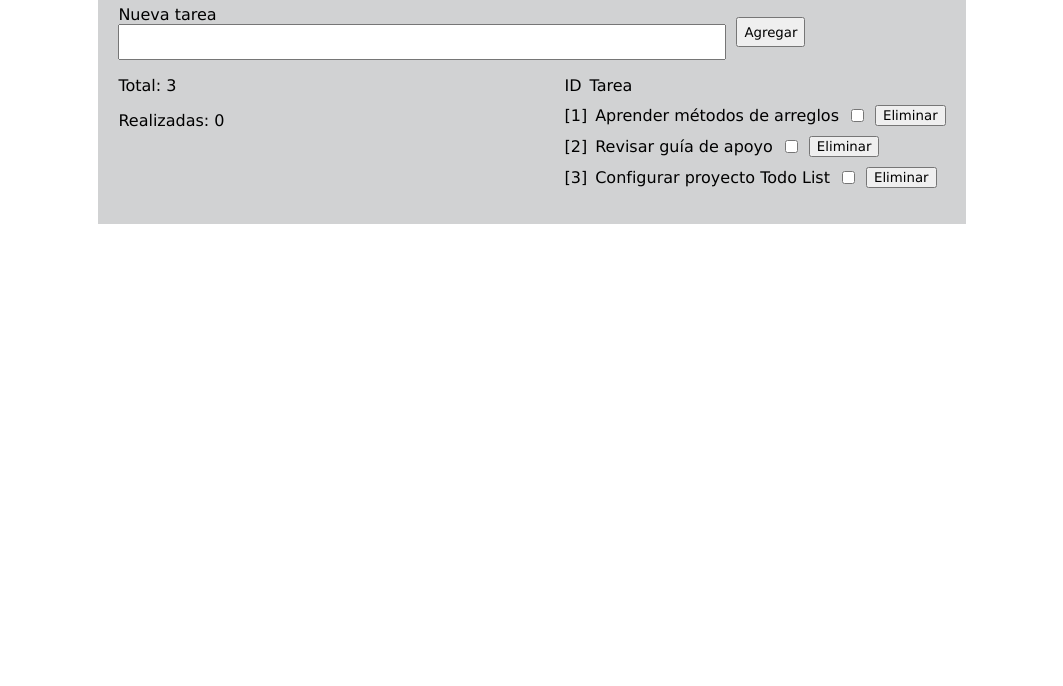
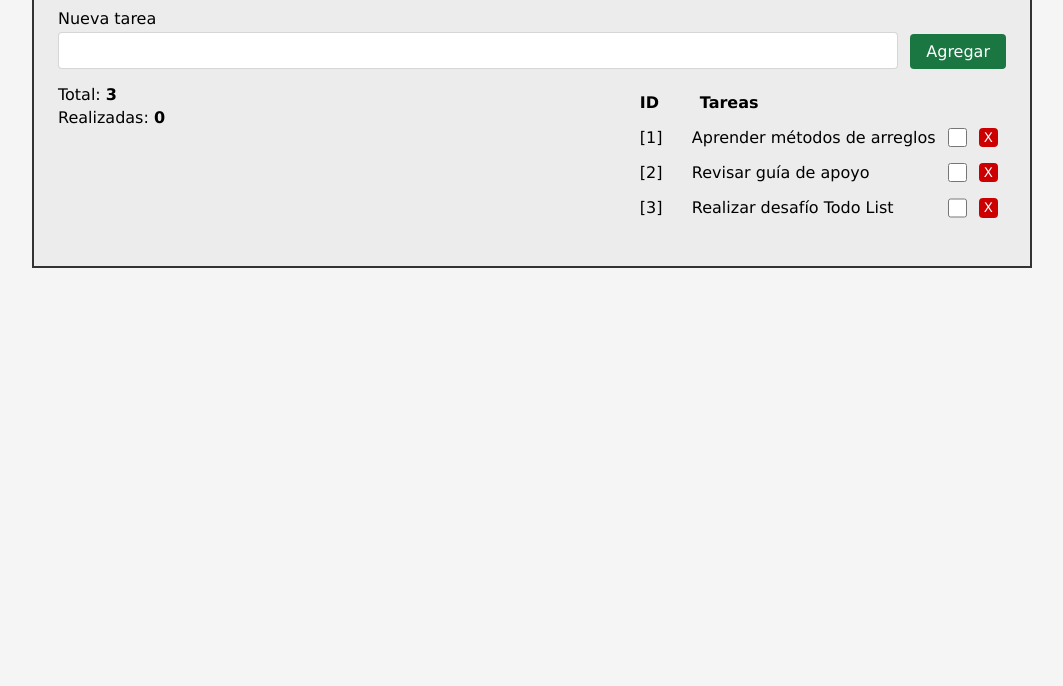
Before and after one commit to catalina-TS/desafio-todo-list, a plain HTML site: page index.html in a window 1280 px wide. Shown: the part 114-800 px from the top of the page, without its empty margins (108-1171 px from the left). Drawn offline with Linux system fonts and the light colour scheme.

Commit message:
Arreglo de archivos js, css y html

```diff
--- a/assets/css/style.css
+++ b/assets/css/style.css
@@ -1,55 +1,164 @@
-*{font-family: 'Lucida Sans', 'Lucida Sans Regular', 'Lucida Grande', 'Lucida Sans Unicode', Geneva, Verdana, sans-serif;}
+/* 1. Reset básico y tipografía */
+* {
+    box-sizing: border-box;
+    font-family: 'Lucida Sans', 'Lucida Grande', Geneva, Verdana, sans-serif;
+    margin: 0;
+    padding: 0;
+}
 
-body{
+/* 2. Centrar el contenedor principal */
+body {
     display: flex;
     justify-content: center;
+    padding: 2rem;
+    background-color: #f5f5f5;
 }
 
-.input-tareas{
+/* 3. Estilos del bloque que envuelve todo */
+.bloque-lista {
+    width: 1000px;
+    padding: 1.5rem;
+    background-color: #ececec;
+    border: 2px solid #333;
+}
+
+/* 4. Cabecera */
+header h1 {
+    font-size: 2rem;
+    margin-bottom: 0.5rem;
+    text-align: start;
+}
+
+header hr {
+    border-top: 2px solid #96969475;
+    margin-bottom: 1rem;
+}
+
+/* 5. Formulario de agregar tareas */
+.agregar-tareas {
+    display: flex;
+    align-items: end;
+    gap: 0.75rem;
+    margin-bottom: 1rem;
+}
+
+.input-tareas {
     display: flex;
     flex-direction: column;
+    flex: 1;
 }
 
-#nueva-tarea{
-    width: 600px;
-    height: 30px;
+.input-tareas label {
+    margin-bottom: 0.25rem;
 }
 
-#btn-agregar{
-    height: 30px;
+#nueva-tarea {
+    width: 100%;
+    padding: 0.5rem;
+    font-size: 1rem;
+    border: 1px solid #99999967;
+    border-radius: 4px;
 }
 
-.bloque-lista{
-padding: 20px;
-background-color: rgb(209, 210, 211);
+#nueva-tarea:focus {
+    outline: none;
+    border-color: #555;
 }
 
-.agregar-tareas{
-    display: flex;
-    flex-direction: row;
-    align-items: center;
-    gap: 10px;
+#btn-agregar {
+    padding: 0.5rem 1rem;
+    font-size: 1rem;
+    border: none;
+    background-color: #1a7742;
+    color: #fff;
+    border-radius: 4px;
+    cursor: pointer;
 }
 
-.resumen-lista{
-    display: flex;
-    flex-direction: row;
-    gap: 300px
+#btn-agregar:hover {
+    background-color: #12532e;
 }
 
-ul{
+/* 6. Resumen de contadores y lista de tareas */
+.resumen-lista {
     display: flex;
-    flex-direction: column;
-    gap: 10px;
+    justify-content: space-between;
+    margin-bottom: 1rem;
 }
 
-li{
+.contador-tareas p {
+    font-size: 1rem;
+    margin-bottom: 0.25rem;
+}
 
+.contador-tareas span {
+    font-weight: bold;
+}
+
+/* 7. Lista de tareas */
+#lista-tareas {
     list-style: none;
+    padding: 0;
+    margin: 0;
 }
 
 #lista-tareas li {
     display: flex;
     align-items: center;
-    gap: 0.5rem;
-  }
+    gap: 0.75rem;
+    padding: 0.5rem;
+}
+
+/* 8. Encabezado de la lista (primer li) */
+.header-lista {
+    font-weight: bold;
+}
+
+.header-lista .tarea-id {
+    width: 3rem;
+}
+
+.header-lista .tarea-desc {
+    flex: 1;
+}
+
+.header-lista .tarea-acc {
+    width: 6rem;
+    text-align: center;
+}
+
+/* 9. Columnas de cada tarea */
+.tarea-id {
+    width: 2.5rem;
+}
+
+.tarea-desc {
+    flex: 1;
+}
+
+/* 10. Checkbox y botón Eliminar */
+.chk-completado {
+    width: 1.2rem;
+    height: 1.2rem;
+    cursor: pointer;
+}
+
+.btn-eliminar {
+    width: 1.2rem;
+    height: 1.2rem;
+    border: none;
+    background-color: #cc0000;
+    color: #fff;
+    border-radius: 4px;
+    cursor: pointer;
+}
+
+.btn-eliminar:hover {
+    background-color: #b30000;
+}
+
+/* 11. Estilo para tareas completadas */
+.completada {
+    text-decoration: line-through;
+    opacity: 0.6;
+}
--- a/assets/js/script.js
+++ b/assets/js/script.js
@@ -11,18 +11,24 @@ const completadasSpan = document.querySelector('#tareas-completadas');
 let tareas = [
   { id: 1, descripcion: 'Aprender métodos de arreglos', completado: false },
   { id: 2, descripcion: 'Revisar guía de apoyo',          completado: false },
-  { id: 3, descripcion: 'Configurar proyecto Todo List',   completado: false }
+  { id: 3, descripcion: 'Realizar desafío Todo List',   completado: false }
 ];
 
-// 3) Función que dibuja la lista y actualiza contadores
+// 3) Función que dibuja el header, las tareas y actualiza contadores
 function renderizarTareas() {
-    // 1) Cabecera como primer <li>
-    listaTareas.innerHTML = `
-      <li class="header-lista">
+  // limpiar todo
+  listaTareas.innerHTML = '';
+
+  // --- Header como primer li ---
+  const header = document.createElement('li');
+  header.classList.add('header-lista');
+  header.innerHTML = `
     <span class="tarea-id">ID</span>
-        <span class="tarea-desc">Tarea</span>
-      </li>
+    <span class="tarea-desc">Tareas</span>
   `;
+  listaTareas.appendChild(header);
+
+  // --- Luego cada tarea ---
   for (let tarea of tareas) {
     const li = document.createElement('li');
     if (tarea.completado) li.classList.add('completada');
@@ -36,44 +42,31 @@ function renderizarTareas() {
         data-id="${tarea.id}"
         ${tarea.completado ? 'checked' : ''}
       >
-  <button class="btn-eliminar" data-id="${tarea.id}">Eliminar</button>
+      <button class="btn-eliminar" data-id="${tarea.id}">X</button>
     `;
-
     listaTareas.appendChild(li);
   }
 
-  // total = length del arreglo :contentReference[oaicite:0]{index=0}&#8203;:contentReference[oaicite:1]{index=1}
-  totalSpan.textContent = tareas.length;
-
-  // completadas = filter + length :contentReference[oaicite:2]{index=2}&#8203;:contentReference[oaicite:3]{index=3}
-  const hechas = tareas.filter(t => t.completado).length;
-  completadasSpan.textContent = hechas;
+  // actualizar contadores
+  totalSpan.textContent       = tareas.length;
+  completadasSpan.textContent = tareas.filter(t => t.completado).length;
 }
 
-// 4) Mostrar tareas iniciales
+// 4) Mostrar inicial
 renderizarTareas();
 
-// 5) Agregar nueva tarea usando map + Math.max para ID
+// 5) Agregar nueva tarea
 btnAgregar.addEventListener('click', () => {
   const descripcion = inputTarea.value.trim();
   if (!descripcion) return;
-
-    // calcular nuevo ID: map IDs y Math.max :contentReference[oaicite:4]{index=4}&#8203;:contentReference[oaicite:5]{index=5}
-    const todosLosIds = tareas.map(t => t.id);
-    const maxId = todosLosIds.length > 0 ? Math.max(...todosLosIds) : 0;
-    const nuevoId = maxId + 1;
-
-    tareas.push({
-      id: nuevoId,
-      descripcion,
-      completado: false
-    });
-
+  const ids     = tareas.map(t => t.id);
+  const nuevoId = (ids.length ? Math.max(...ids) : 0) + 1;
+  tareas.push({ id: nuevoId, descripcion, completado: false });
   inputTarea.value = '';
   renderizarTareas();
 });
 
-  // 6a) Eliminar tarea: findIndex + splice :contentReference[oaicite:6]{index=6}&#8203;:contentReference[oaicite:7]{index=7}
+// 6a) Eliminar
 listaTareas.addEventListener('click', e => {
   if (e.target.classList.contains('btn-eliminar')) {
     const id = Number(e.target.dataset.id);
@@ -83,7 +76,7 @@ btnAgregar.addEventListener('click', () => {
   }
 });
 
-  // 6b) Marcar tarea: find + asignar completado :contentReference[oaicite:8]{index=8}&#8203;:contentReference[oaicite:9]{index=9}
+// 6b) Completar
 listaTareas.addEventListener('change', e => {
   if (e.target.classList.contains('chk-completado')) {
     const id = Number(e.target.dataset.id);
--- a/index.html
+++ b/index.html
@@ -1,57 +1,41 @@
 <!DOCTYPE html>
 <html lang="es">
-
 <head>
   <meta charset="UTF-8">
   <meta name="viewport" content="width=device-width, initial-scale=1.0">
   <title>Desafío Todo List</title>
   <link rel="stylesheet" href="./assets/css/style.css">
 </head>
-
 <body>
 
-    <div class="bloque-lista">
-
+  <main class="bloque-lista">
+    <header>
       <h1>Todo List</h1>
       <hr>
+    </header>
 
-        <!-- Input y botón para crear nuevas tareas -->
-        <div class="agregar-tareas">
+    <!-- Formulario para agregar tareas -->
+    <section class="agregar-tareas">
       <div class="input-tareas">
         <label for="nueva-tarea">Nueva tarea</label>
-                <input id="nueva-tarea" type="text">
+        <input id="nueva-tarea" type="text" />
       </div>
-            <button id="btn-agregar">Agregar</button>
+      <button id="btn-agregar" type="button">Agregar</button>
+    </section>
+
+    <!-- Resumen y listado -->
+    <section class="resumen-lista">
+      <div class="contador-tareas">
+        <p>Total: <span id="total-tareas">0</span></p>
+        <p>Realizadas: <span id="tareas-completadas">0</span></p>
       </div>
 
-        <div class="resumen-lista">
-            <!-- Aquí va el resumen de tareas (contador) -->
-
-            <div>
-
-                <p>
-                    Total:
-                    <span id="total-tareas">0</span>
-                </p>
-                <p>
-                    Realizadas:
-                    <span id="tareas-completadas">0</span>
-                </p>
-
-            </div>
-
-
-            <ul id="lista-tareas"></ul>
-
-
-        </div>
-    </div>
-
-    </div>
+      <ul id="lista-tareas">
+        <!-- Aquí se insertan los <li> dinámicamente -->
+      </ul>
+    </section>
+  </main>
 
   <script src="./assets/js/script.js"></script>
-
-
 </body>
-
 </html>
```
Lines whose indentation alone changed are shown as unchanged.
